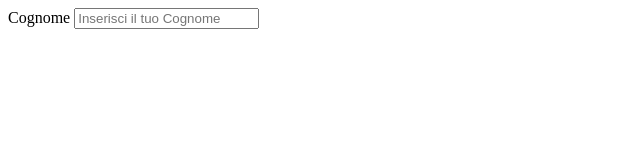
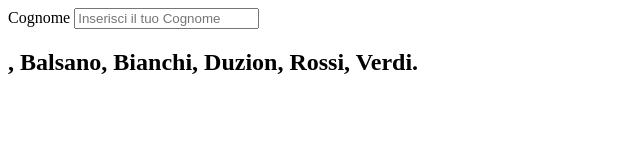
Before and after one commit to alessandro-gennaccari/js-lista-cognomi, a plain HTML site: page index.html in a window 1280 px wide. Shown: the whole page, without its empty margins (0-640 px from the left). Drawn offline with Linux system fonts and the light colour scheme.

Commit message:
print list

```diff
--- a/index.html
+++ b/index.html
@@ -10,6 +10,8 @@
     <label for="surname">Cognome</label>
     <input id="surname" type="text" placeholder="Inserisci il tuo Cognome">
 
+    <h2 id="list"></h2>
+
 
     <script src="js/script.js"></script>
 </body>
--- a/js/script.js
+++ b/js/script.js
@@ -22,4 +22,5 @@ console.log(surnameUserConverted);
 surnameList.push(surnameUserConverted);
 console.log(surnameList);
 
-// Stampo la lista ordinata in ordine alfabetico
+// Stampo la lista ordinata in ordine alfabetico con sort() ed aggiungo join() per avere la virgola ed uno spazio;
+document.getElementById('list').innerHTML = surnameList.sort().join(', ') + '.';
```
